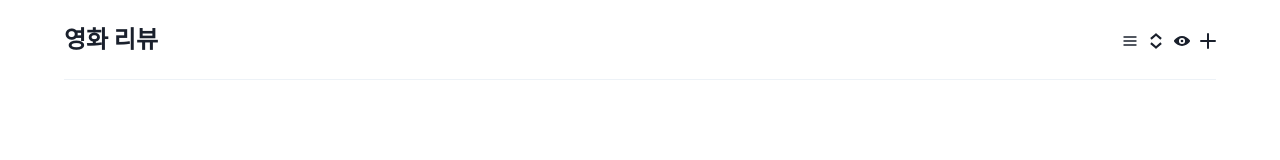
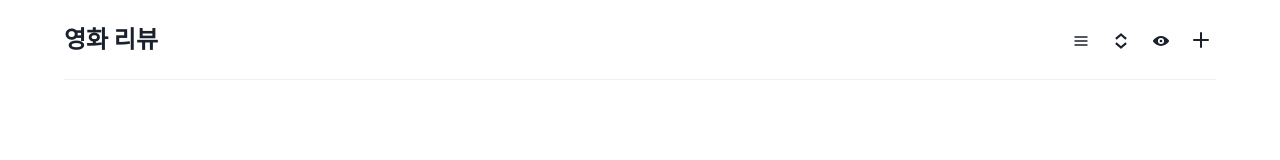
Before and after one commit to suyeon1218/review_page, a React (Vite) app: page / in a window 1280 px wide. Shown: the top 160 px of the page. Built offline with nearby package versions, Linux system fonts and the light colour scheme; a web font is replaced by a local one.

Commit message:
style: 아이콘에 스타일 주기

```diff
--- /dev/null
+++ b/src/components/MenuFilter/index.style.ts
@@ -0,0 +1,16 @@
+import { MenuButton } from '@chakra-ui/react';
+import styled from '@emotion/styled';
+
+export const StyledMenuButton = styled(MenuButton)`
+  width: 30px;
+  height: 30px;
+  display: flex;
+  justify-content: center;
+  align-items: center;
+  cursor: pointer;
+  border-radius: 50%;
+
+  &:hover {
+    background-color: ${({ theme }) => theme.colors.gray[200]};
+  }
+`;
--- a/src/components/MenuFilter/index.tsx
+++ b/src/components/MenuFilter/index.tsx
@@ -1,15 +1,9 @@
 import { HamburgerIcon } from '@chakra-ui/icons';
-import {
-  Checkbox,
-  Menu,
-  MenuButton,
-  MenuItem,
-  MenuList,
-  Tooltip,
-} from '@chakra-ui/react';
+import { Checkbox, Menu, MenuItem, MenuList, Tooltip } from '@chakra-ui/react';
 import { MouseEvent, useMemo } from 'react';
 import { MENU_OPTIONS } from '~/constants';
 import { Filter } from '~/types';
+import * as S from './index.style';
 
 interface MenuFilterProps {
   value: Filter[];
@@ -46,7 +40,7 @@ const MenuFilter = ({ value, onChange }: MenuFilterProps) => {
   return (
     <Menu closeOnSelect={false}>
       <Tooltip label='필터'>
-        <MenuButton>{<HamburgerIcon />}</MenuButton>
+        <S.StyledMenuButton>{<HamburgerIcon />}</S.StyledMenuButton>
       </Tooltip>
       <MenuList>
         {Object.entries(MENU_OPTIONS.CATEGORY_FILTER).map(
--- /dev/null
+++ b/src/components/MenuSort/index.style.ts
@@ -0,0 +1,16 @@
+import { MenuButton } from '@chakra-ui/react';
+import styled from '@emotion/styled';
+
+export const StyledMenuButton = styled(MenuButton)`
+  width: 30px;
+  height: 30px;
+  display: flex;
+  justify-content: center;
+  align-items: center;
+  cursor: pointer;
+  border-radius: 50%;
+
+  &:hover {
+    background-color: ${({ theme }) => theme.colors.gray[200]};
+  }
+`;
--- a/src/components/MenuSort/index.tsx
+++ b/src/components/MenuSort/index.tsx
@@ -1,15 +1,9 @@
 import { UpDownIcon } from '@chakra-ui/icons';
-import {
-  Menu,
-  MenuButton,
-  MenuItem,
-  MenuList,
-  Radio,
-  Tooltip,
-} from '@chakra-ui/react';
+import { Menu, MenuItem, MenuList, Radio, Tooltip } from '@chakra-ui/react';
 import { MouseEvent } from 'react';
 import { MENU_OPTIONS } from '~/constants';
 import { Sort } from '~/types';
+import * as S from './index.style';
 
 interface MenuSortProps {
   value: Sort;
@@ -36,7 +30,7 @@ const MenuSort = ({ value, onChange }: MenuSortProps) => {
   return (
     <Menu closeOnSelect={false}>
       <Tooltip label='정렬'>
-        <MenuButton>{<UpDownIcon />}</MenuButton>
+        <S.StyledMenuButton>{<UpDownIcon />}</S.StyledMenuButton>
       </Tooltip>
       <MenuList>
         {Object.entries(MENU_OPTIONS.DATE_SORT).map(([menuKey, menuValue]) => (
--- /dev/null
+++ b/src/components/MenuView/index.style.ts
@@ -0,0 +1,16 @@
+import { MenuButton } from '@chakra-ui/react';
+import styled from '@emotion/styled';
+
+export const StyledMenuButton = styled(MenuButton)`
+  width: 30px;
+  height: 30px;
+  display: flex;
+  justify-content: center;
+  align-items: center;
+  cursor: pointer;
+  border-radius: 50%;
+
+  &:hover {
+    background-color: ${({ theme }) => theme.colors.gray[200]};
+  }
+`;
--- a/src/components/MenuView/index.tsx
+++ b/src/components/MenuView/index.tsx
@@ -1,15 +1,9 @@
 import { ViewIcon } from '@chakra-ui/icons';
-import {
-  Menu,
-  MenuButton,
-  MenuItem,
-  MenuList,
-  Radio,
-  Tooltip,
-} from '@chakra-ui/react';
+import { Menu, MenuItem, MenuList, Radio, Tooltip } from '@chakra-ui/react';
 import { MouseEvent } from 'react';
 import { MENU_OPTIONS } from '~/constants';
 import { View } from '~/types';
+import * as S from './index.style';
 
 interface MenuViewProps {
   value: View;
@@ -36,7 +30,7 @@ const MenuView = ({ value, onChange }: MenuViewProps) => {
   return (
     <Menu closeOnSelect={false}>
       <Tooltip label='보기 변경'>
-        <MenuButton>{<ViewIcon />}</MenuButton>
+        <S.StyledMenuButton>{<ViewIcon />}</S.StyledMenuButton>
       </Tooltip>
       <MenuList>
         {Object.entries(MENU_OPTIONS.VIEW_TYPE).map(([menuKey, menuValue]) => (
--- a/src/components/TableHeader/index.style.ts
+++ b/src/components/TableHeader/index.style.ts
@@ -29,7 +29,19 @@ export const RightSideContainer = styled.div`
   gap: 10px;
 `;
 
-export const WriteButtonContainer = styled.div``;
+export const WriteButtonContainer = styled.div`
+  width: 30px;
+  height: 30px;
+  display: flex;
+  justify-content: center;
+  align-items: center;
+  cursor: pointer;
+  border-radius: 50%;
+
+  &:hover {
+    background-color: ${({ theme }) => theme.colors.gray[200]};
+  }
+`;
 
 export const WriteButton = styled(Button)`
   width: 120px;
```
Also changed, not shown: src/components/ViewMenu/index.style.ts (deleted, +0 -7 lines), src/components/ViewMenu/index.tsx (deleted, +0 -55 lines).
